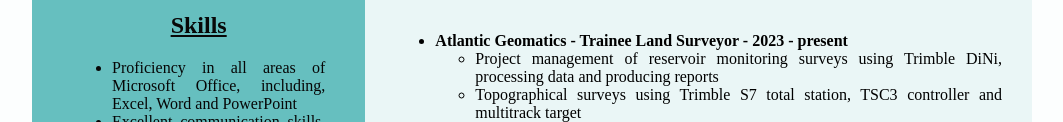
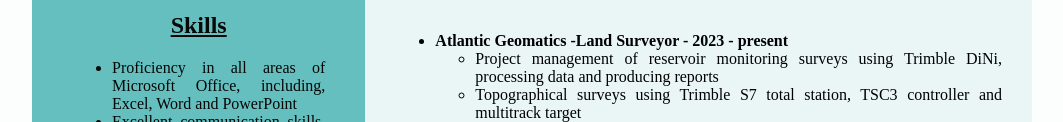
Before and after one commit to m-ebrooks/html_marybrooks, a plain HTML site: page index.html in a window 1280 px wide. Shown: the part 435-557 px from the top of the page, without its empty margins (108-1171 px from the left). Drawn offline with Linux system fonts and the light colour scheme.

Commit message:
update work experience section

```diff
--- a/index.html
+++ b/index.html
@@ -48,7 +48,7 @@
                 </ul>
                 <h2>Work Experience</h2>
                 <ul>
-                    <li class="job">Atlantic Geomatics - Trainee Land Surveyor - 2023 - present</li>
+                    <li class="job">Atlantic Geomatics -Land Surveyor - 2023 - present</li>
                         <ul>
                             <li>
                                 Project management of reservoir monitoring surveys using Trimble DiNi, processing data and producing reports</li>
```
